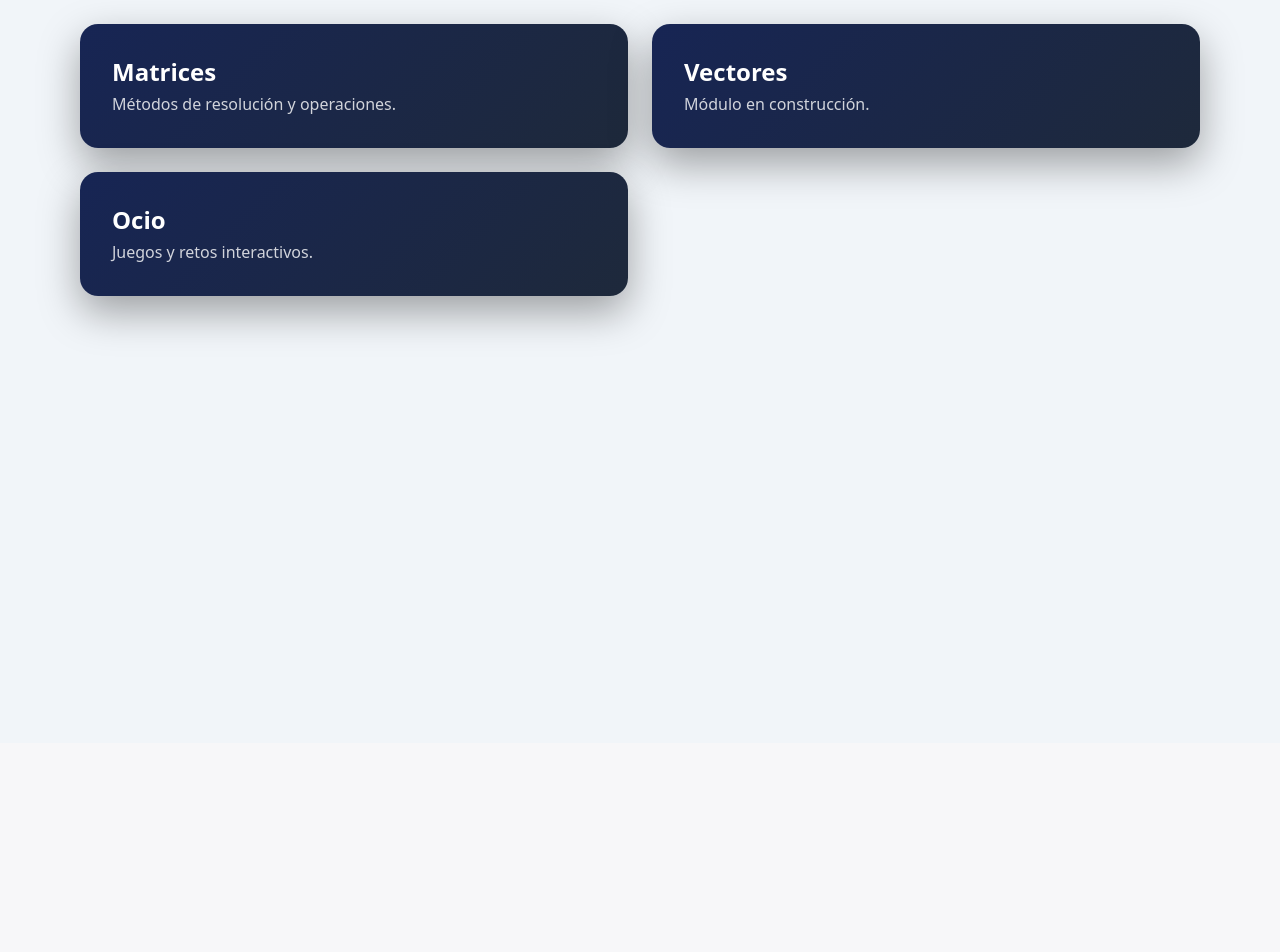
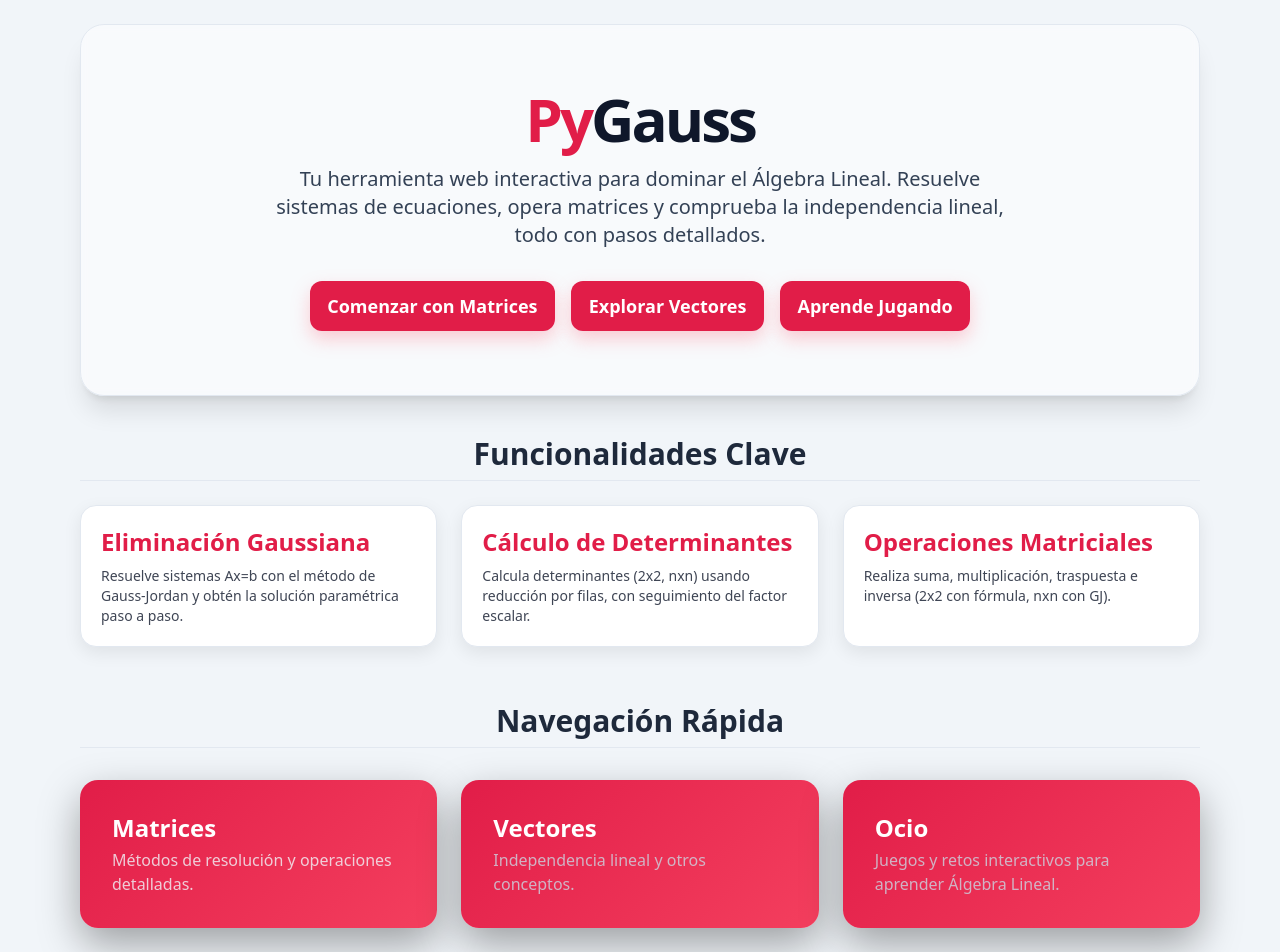
Before and after one commit to AndreEJA/pyGauss, a Python web app: template app/templates/index.html in a window 1280 px wide. Shown: the part 57-1009 px from the top of the page. Before the commit the page ends 397 px from the top, so only its background shows below. Run offline with Jinja, Linux system fonts and the light colour scheme; the template is opened without the code that fills it, so the values that code supplies are empty; some libraries are stand-ins or nearby versions.

Commit message:
Index mejorado

```diff
--- a/app/templates/index.html
+++ b/app/templates/index.html
@@ -1,22 +1,118 @@
-{% extends "base.html" %}
-{% block content %}
-<section class="grid md:grid-cols-2 gap-6">
-  <a href="{{ url_for('principal.menu_matrices') }}" class="card-big">
+{% extends "base.html" %} {% block content %}
+<header
+  class="text-center py-16 px-4 bg-white/50 backdrop-blur-sm rounded-3xl shadow-xl mb-10 border border-slate-200"
+>
+  <h1 class="text-6xl font-extrabold tracking-tighter text-slate-900 mb-4">
+    <span
+      class="text-rose-600 transition-colors duration-500 hover:text-slate-900"
+      >Py</span
+    ><span class="transition-colors duration-500 hover:text-rose-600"
+      >Gauss</span
+    >
+  </h1>
+  <p class="text-xl text-slate-700 max-w-3xl mx-auto mb-8">
+    Tu herramienta web interactiva para dominar el Álgebra Lineal. Resuelve
+    sistemas de ecuaciones, opera matrices y comprueba la independencia lineal,
+    todo con pasos detallados.
+  </p>
+  <div class="flex justify-center gap-4">
+    <a
+      href="{{ url_for('principal.menu_matrices') }}"
+      class="btn-accent text-lg"
+    >
+      Comenzar con Matrices
+    </a>
+    <a
+      href="{{ url_for('principal.menu_vectores') }}"
+      class="btn-accent text-lg"
+    >
+      Explorar Vectores
+    </a>
+    <a href="{{ url_for('principal.menu_ocio') }}" class="btn-accent text-lg">
+      Aprende Jugando
+    </a>
+  </div>
+</header>
+
+<section class="mb-10">
+  <h2
+    class="text-3xl font-bold text-slate-800 mb-6 text-center border-b pb-2 border-slate-200"
+  >
+    Funcionalidades Clave
+  </h2>
+  <div class="grid md:grid-cols-3 gap-6">
+    <div class="panel transition-all duration-300 hover:shadow-lg">
+      <div class="text-2xl font-bold text-rose-600 mb-2">
+        Eliminación Gaussiana
+      </div>
+      <p class="text-sm opacity-80">
+        Resuelve sistemas Ax=b con el método de Gauss-Jordan y obtén la solución
+        paramétrica paso a paso.
+      </p>
+    </div>
+    <div class="panel transition-all duration-300 hover:shadow-lg">
+      <div class="text-2xl font-bold text-rose-600 mb-2">
+        Cálculo de Determinantes
+      </div>
+      <p class="text-sm opacity-80">
+        Calcula determinantes (2x2, nxn) usando reducción por filas, con
+        seguimiento del factor escalar.
+      </p>
+    </div>
+    <div class="panel transition-all duration-300 hover:shadow-lg">
+      <div class="text-2xl font-bold text-rose-600 mb-2">
+        Operaciones Matriciales
+      </div>
+      <p class="text-sm opacity-80">
+        Realiza suma, multiplicación, traspuesta e inversa (2x2 con fórmula, nxn
+        con GJ).
+      </p>
+    </div>
+  </div>
+</section>
+
+<section class="grid md:grid-cols-3 gap-6">
+  <h2
+    class="md:col-span-3 text-3xl font-bold text-slate-800 mb-2 mt-4 text-center border-b pb-2 border-slate-200"
+  >
+    Navegación Rápida
+  </h2>
+
+  <a
+    href="{{ url_for('principal.menu_matrices') }}"
+    class="card-big transition-transform duration-300 hover:scale-[1.03]"
+    style="background: linear-gradient(135deg, #e11d48, #f43f5e); color: white"
+  >
     <div>
       <h2 class="text-2xl font-bold">Matrices</h2>
-      <p class="mt-1 opacity-80">Métodos de resolución y operaciones.</p>
+      <p class="mt-1 opacity-80 text-slate-100">
+        Métodos de resolución y operaciones detalladas.
+      </p>
     </div>
   </a>
-  <a href="{{ url_for('principal.menu_vectores') }}" class="card-big">
+
+  <a
+    href="{{ url_for('principal.menu_vectores') }}"
+    class="card-big transition-transform duration-300 hover:scale-[1.03]"
+    style="background: linear-gradient(135deg, #e11d48, #f43f5e); color: white"
+  >
     <div>
-      <h2 class="text-2xl font-bold">Vectores</h2>
-      <p class="mt-1 opacity-80">Módulo en construcción.</p>
+      <h2 class="text-2xl font-bold text-white">Vectores</h2>
+      <p class="mt-1 opacity-80 text-slate-300">
+        Independencia lineal y otros conceptos.
+      </p>
     </div>
   </a>
-  <a href="{{ url_for('principal.menu_ocio') }}" class="card-big">
+  <a
+    href="{{ url_for('principal.menu_ocio') }}"
+    class="card-big transition-transform duration-300 hover:scale-[1.03]"
+    style="background: linear-gradient(135deg, #e11d48, #f43f5e); color: white"
+  >
     <div>
-      <h2 class="text-2xl font-bold">Ocio</h2>
-      <p class="mt-1 opacity-80">Juegos y retos interactivos.</p>
+      <h2 class="text-2xl font-bold text-white">Ocio</h2>
+      <p class="mt-1 opacity-80 text-slate-300">
+        Juegos y retos interactivos para aprender Álgebra Lineal.
+      </p>
     </div>
   </a>
 </section>
```
